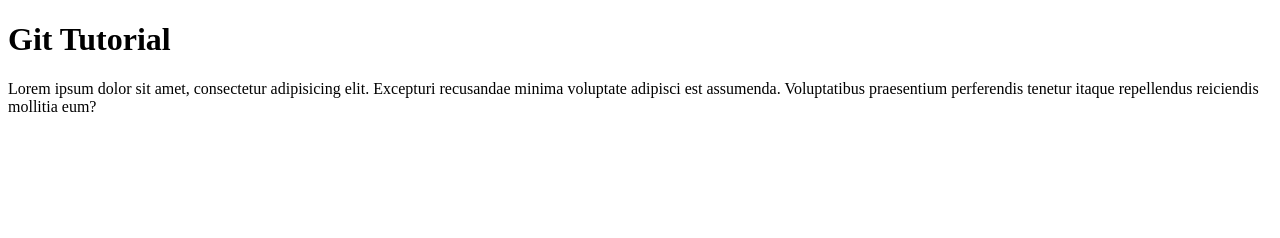
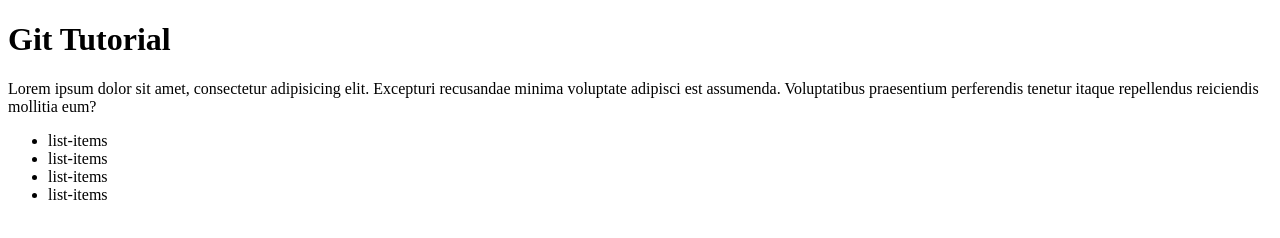
Before and after one commit to ken7-c/git-tutorial, a plain HTML site: page index.html in a window 1280 px wide. Drawn offline with Linux system fonts and the light colour scheme.

Commit message:
Added List Items

```diff
--- a/index.html
+++ b/index.html
@@ -9,5 +9,12 @@
   <h1>Git Tutorial</h1>
   <p>Lorem ipsum dolor sit amet, consectetur adipisicing elit. Excepturi recusandae minima voluptate adipisci est assumenda. Voluptatibus praesentium perferendis tenetur itaque repellendus reiciendis mollitia eum?</p>
 
+  <ul>
+    <li>list-items</li>
+    <li>list-items</li>
+    <li>list-items</li>
+    <li>list-items</li>
+  </ul>
+
 </body>
 </html>
```
